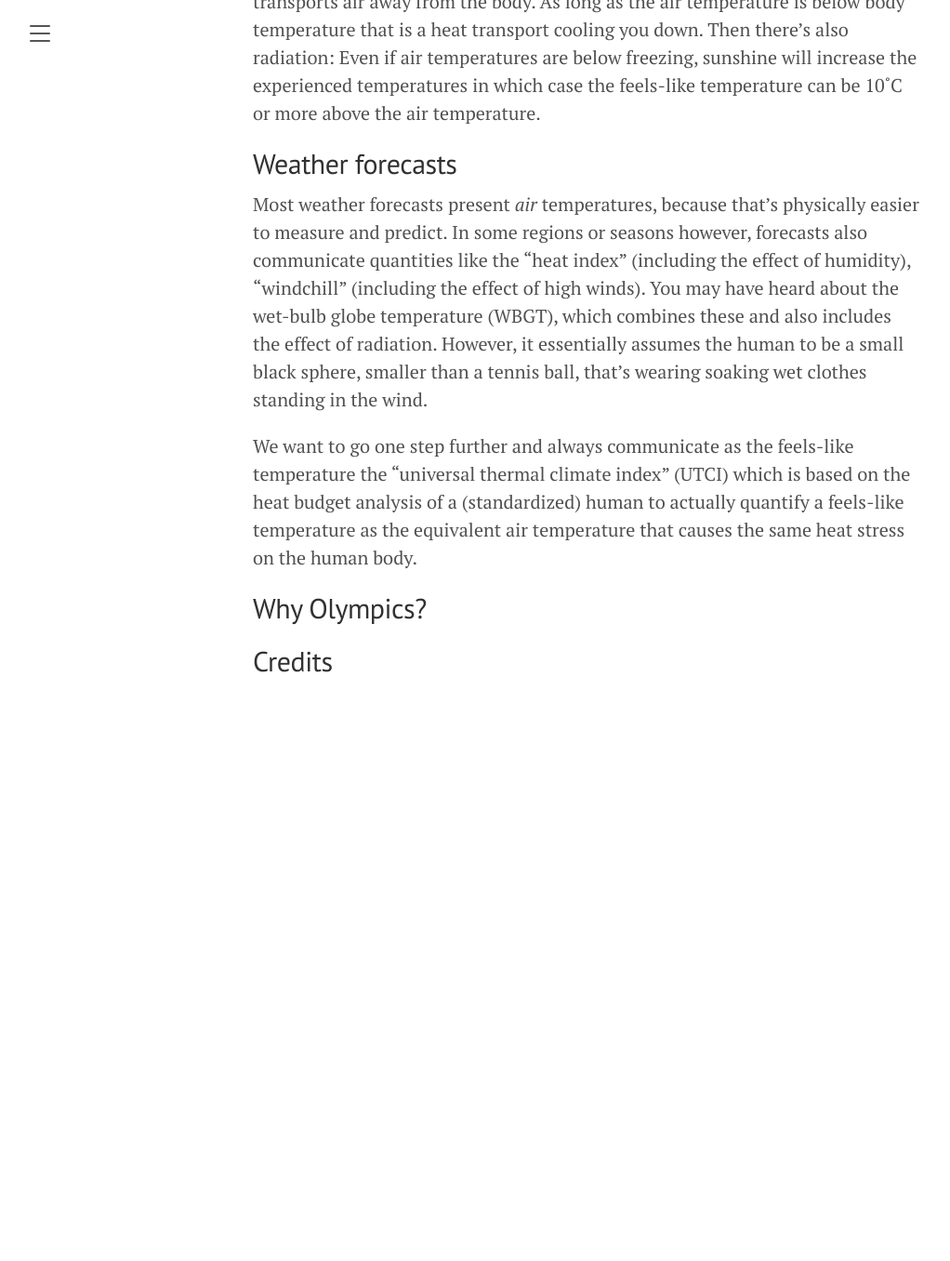
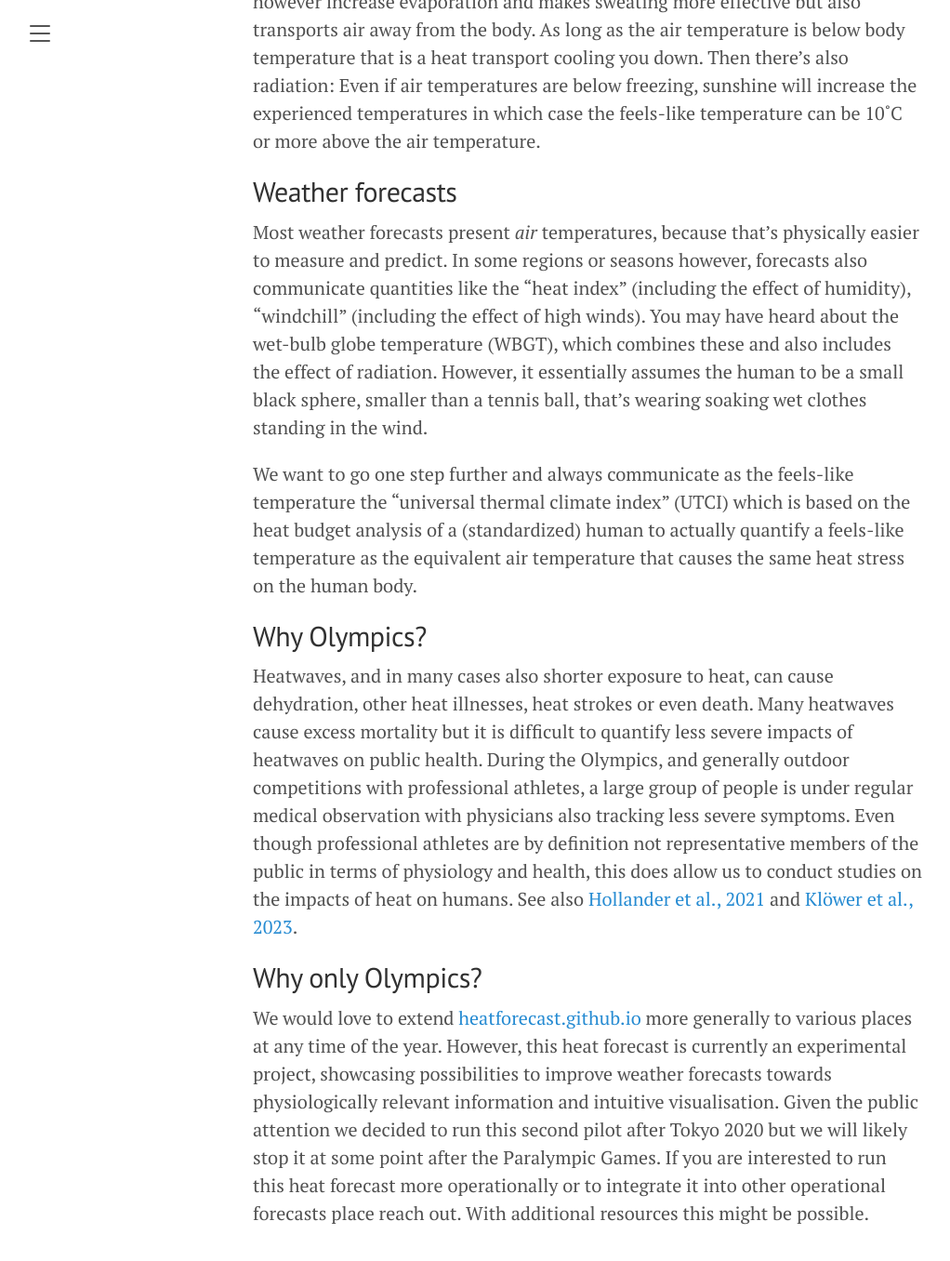
Before and after one commit to heatforecast/heatforecast.github.io, a Jekyll site: the page built from about.md, in a window 1280 px wide and 1400 px high, scrolled down 1400 px. Shown: the top 1356 px of the window at 93% size, without its empty margins (8-1030 px from the left). Built offline with Jekyll 4.4.1, drawn with Linux system fonts in a browser that asks for light colours; before the commit the page ends 2210 px from its top, so only the background shows below that; some of the changed text lies outside the part shown.

```diff
--- a/about.md
+++ b/about.md
@@ -29,7 +29,8 @@ For more information see
 (If you cannot access this publication but you would like to sent me an email).
 For the Paris Olympics in 2024 we are resuming this project, hosted on
 [heatforecast.github.io](https://heatforecast.github.io)
-More background information in the following.
+More background information in the following as well as in the
+[meteogram explanation](https://heatforecast.github.io/explanation).
 
 ## Feels-like temperatures
 
@@ -67,5 +68,25 @@ as the equivalent air temperature that causes the same heat stress on the human
 
 ## Why Olympics?
 
+Heatwaves, and in many cases also shorter exposure to heat, can cause dehydration,
+other heat illnesses, heat strokes or even death. Many heatwaves cause excess mortality
+but it is difficult to quantify less severe impacts of heatwaves on public health.
+During the Olympics, and generally outdoor competitions with professional athletes,
+a large group of people is under regular medical observation with physicians also
+tracking less severe symptoms. Even though professional athletes are by definition
+not representative members of the public in terms of physiology and health,
+this does allow us to conduct studies on the impacts of heat on humans. See also
+[Hollander et al., 2021](https://doi.org/10.1111/sms.14029) and
+[Klöwer et al., 2023](http://dx.doi.org/10.1136/bjsports-2022-106413).
 
-## Credits
+## Why only Olympics?
+
+We would love to extend [heatforecast.github.io](https://heatforecast.github.io)
+more generally to various places at any time of the year. However, this
+heat forecast is currently an experimental project, showcasing possibilities to
+improve weather forecasts towards physiologically relevant information
+and intuitive visualisation. Given the public attention we decided to run this
+second pilot after Tokyo 2020 but we will likely stop it at some point after
+the Paralympic Games. If you are interested to run this heat forecast more
+operationally or to integrate it into other operational forecasts place
+reach out. With additional resources this might be possible.
```
Also changed, not shown: explanation.md (+6 -1 lines), images/paris_2024072300.png.
